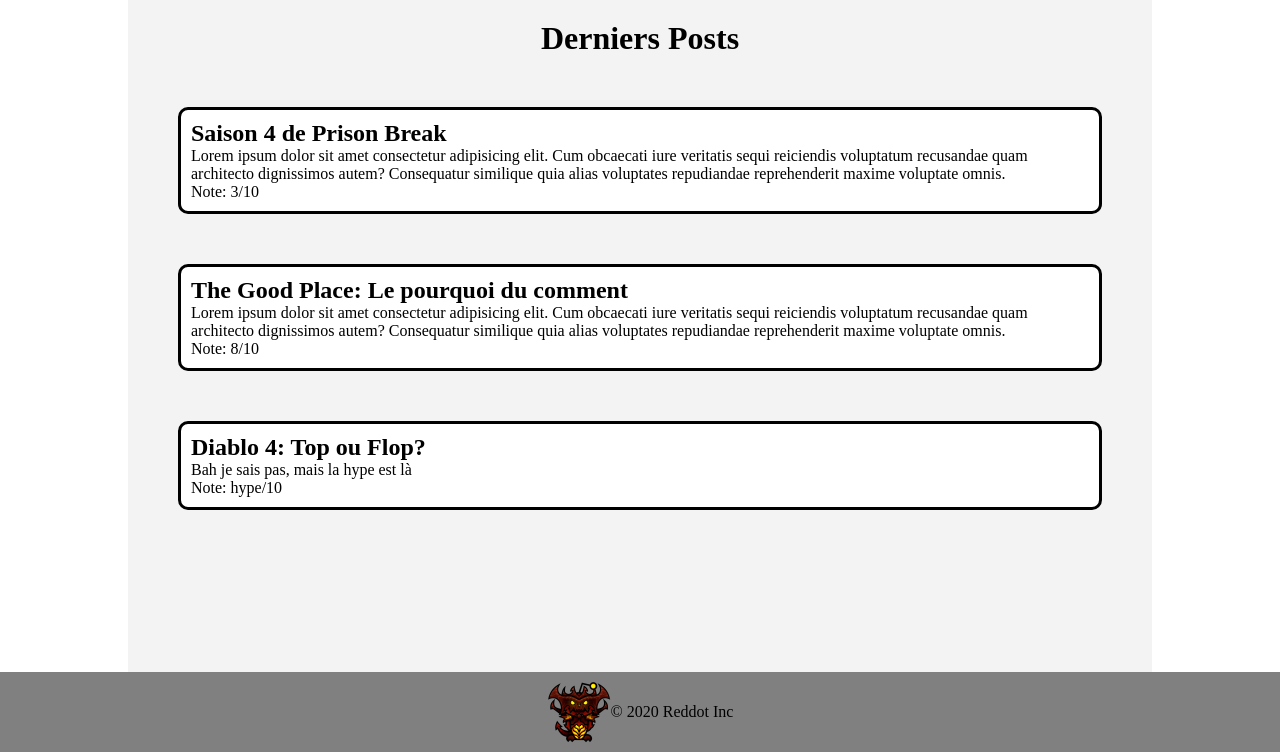
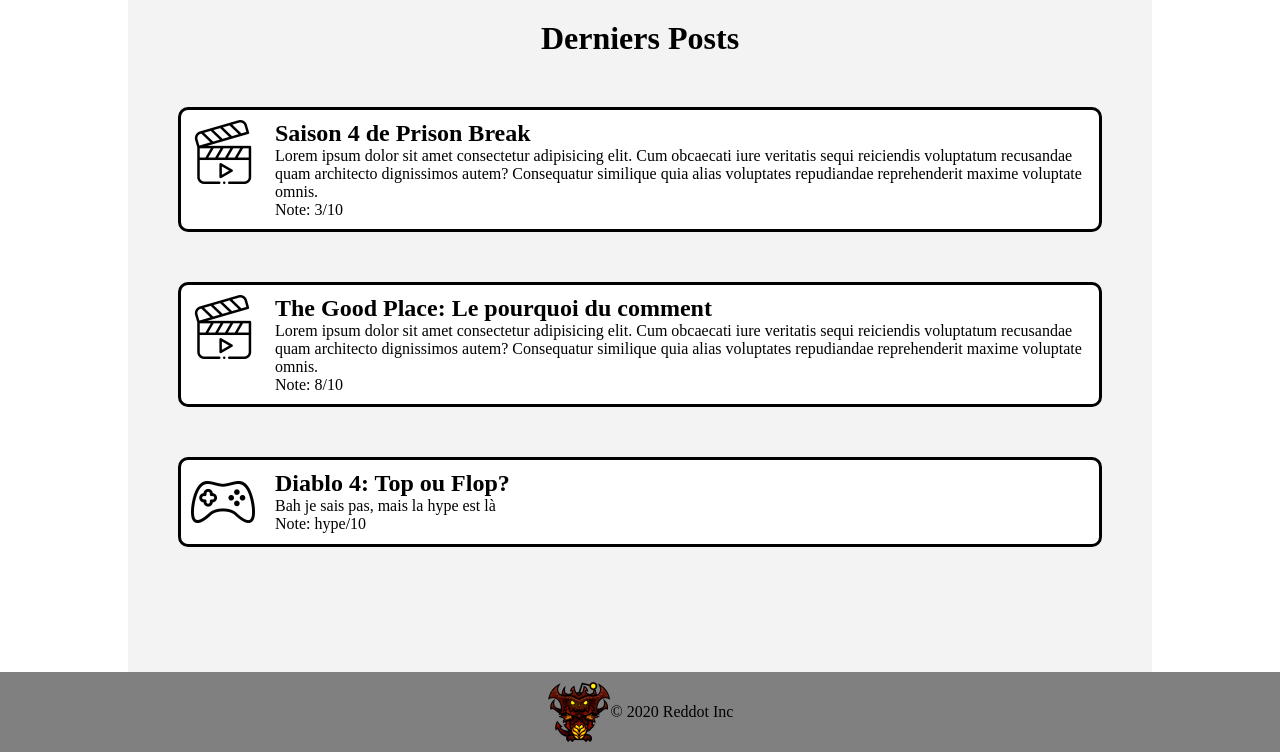
Before and after one commit to ABentounes/validationPHP, a PHP site: page /wall.php in a window 1280 px wide. Shown: the part 48-800 px from the top of the page. Run offline with PHP 8.4, Linux system fonts and the light colour scheme; the visitor is signed in with stand-in values (Sample User, id 1).

Commit message:
Re-read the assignment, corrected my mistakes

```diff
--- a/controllers/log.php
+++ b/controllers/log.php
@@ -6,8 +6,8 @@
 $_SESSION['password'] = $_POST['password'];
 
 if ($_SESSION['name'] == 'Jon' && $_SESSION['password'] == '1234') {
-    $_SESSION['imgCheck'] = 'imgOn';
-    $_SESSION['descCheck'] = 'descOn';
+    $_SESSION['serieCheck'] = 'serieOn';
+    $_SESSION['gameCheck'] = 'gameOn';
     header('Location: /');
 }else {
     header('Location:../login.php');
--- a/controllers/settings.php
+++ b/controllers/settings.php
@@ -2,7 +2,7 @@
 
 session_start();
 
-$_SESSION['imgCheck'] = $_POST['imgCheck'];
-$_SESSION['descCheck'] = $_POST['descCheck'];
+$_SESSION['serieCheck'] = $_POST['serieCheck'];
+$_SESSION['gameCheck'] = $_POST['gameCheck'];
 
-header('Location: /');
+header('Location: ../wall.php');
--- /dev/null
+++ b/css/wall.css
@@ -0,0 +1,36 @@
+* {
+    margin: 0;
+    padding: 0;
+}
+
+#container {
+    position: absolute;
+    height: 90%;
+    width: 80%;
+    background-color: rgb(243, 243, 243);
+    left: 10%;
+}
+
+#container h1{
+    text-align: center;
+    margin-top: 20px;
+}
+
+#presentation p{
+    text-align: center;
+    font-size: large;
+    margin: 30px;
+}
+
+.post{
+    padding: 10px;
+    margin: 50px 50px;
+    border: solid;
+    border-radius: 10px;
+    background-color: white;
+    display: flex;
+}
+
+.post div{
+    margin-left: 20px;
+}
--- a/wall.php
+++ b/wall.php
@@ -6,8 +6,8 @@
   <meta name="viewport" content="width=device-width, initial-scale=1.0">
 
   <link rel="stylesheet" href="./css/header.css">
-  <link rel="stylesheet" href="./css/style.css">
   <link rel="stylesheet" href="./css/footer.css">
+  <link rel="stylesheet" href="./css/wall.css">
   <title>Reddot | Accueil</title>
 </head>
 
@@ -19,23 +19,40 @@
   } ?>
   <div id="container">
     <h1>Derniers Posts</h1>
+
+    <?php if ($_SESSION['serieCheck'] == 'serieOn' || !isset($_SESSION['name'])) : ?>
       <div class="post">
+        <img src="./images/video.png">
+        <div>
           <h2>Saison 4 de Prison Break</h2>
           <p>Lorem ipsum dolor sit amet consectetur adipisicing elit. Cum obcaecati iure veritatis sequi reiciendis voluptatum recusandae quam architecto dignissimos autem? Consequatur similique quia alias voluptates repudiandae reprehenderit maxime voluptate omnis.</p>
           <p>Note: 3/10</p>
         </div>
+      </div>
+    <?php endif ?>
 
+    <?php if ($_SESSION['serieCheck'] == 'serieOn' || !isset($_SESSION['name'])) : ?>
       <div class="post">
+        <img src="./images/video.png">
+        <div>
           <h2>The Good Place: Le pourquoi du comment</h2>
           <p>Lorem ipsum dolor sit amet consectetur adipisicing elit. Cum obcaecati iure veritatis sequi reiciendis voluptatum recusandae quam architecto dignissimos autem? Consequatur similique quia alias voluptates repudiandae reprehenderit maxime voluptate omnis.</p>
           <p>Note: 8/10</p>
         </div>
+      </div>
+    <?php endif ?>
+
+    <?php if ($_SESSION['gameCheck'] == 'gameOn' || !isset($_SESSION['name'])) : ?>
 
       <div class="post">
+        <img src="./images/console.png">
+        <div>
           <h2>Diablo 4: Top ou Flop?</h2>
           <p>Bah je sais pas, mais la hype est là</p>
           <p>Note: hype/10</p>
         </div>
+      </div>
+    <?php endif ?>
 
   </div>
 
```
Also changed, not shown: profile.php (+6 -4 lines), images/console.png (added), images/video.png (added). Lines whose indentation alone changed are shown as unchanged.
